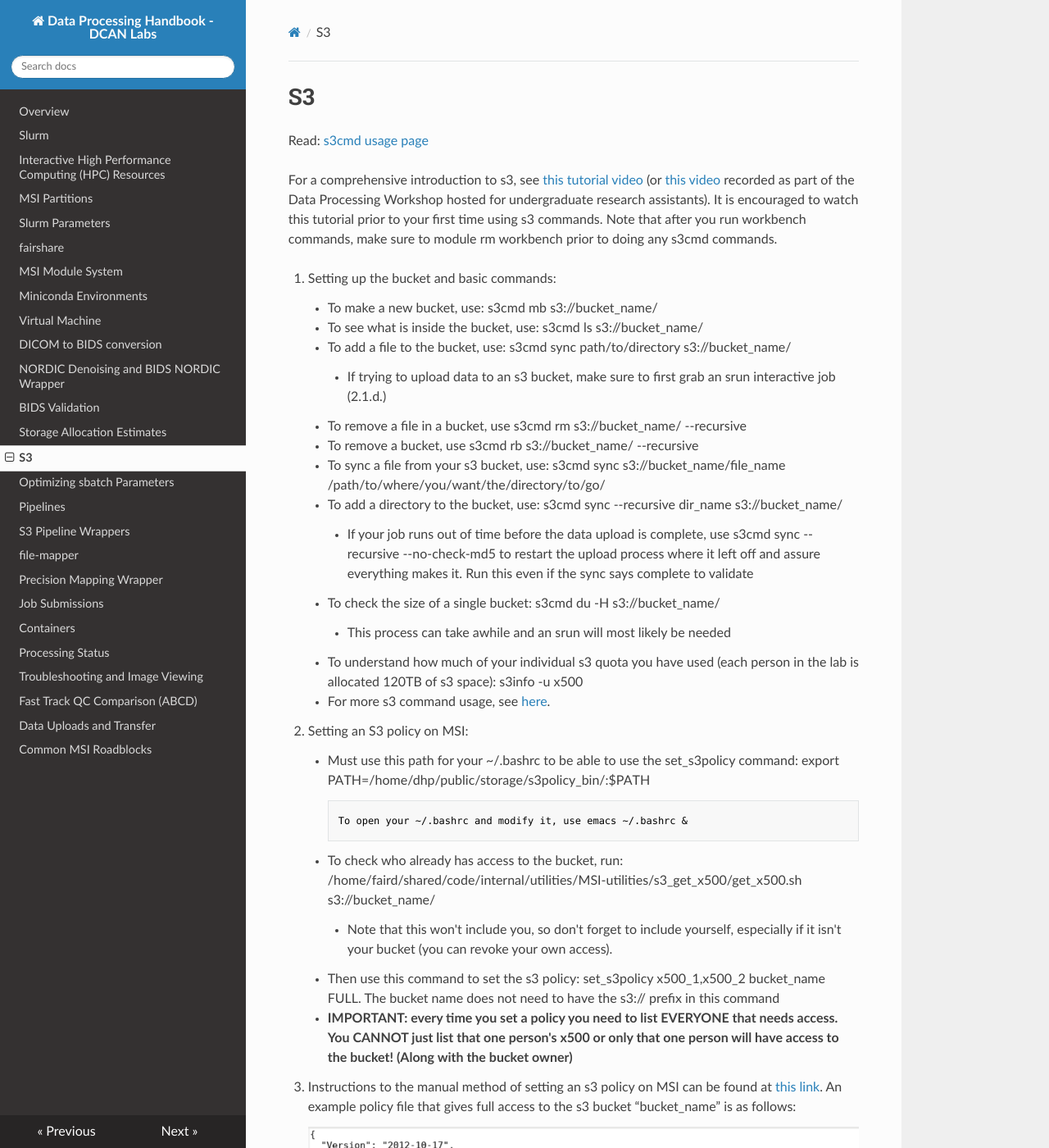
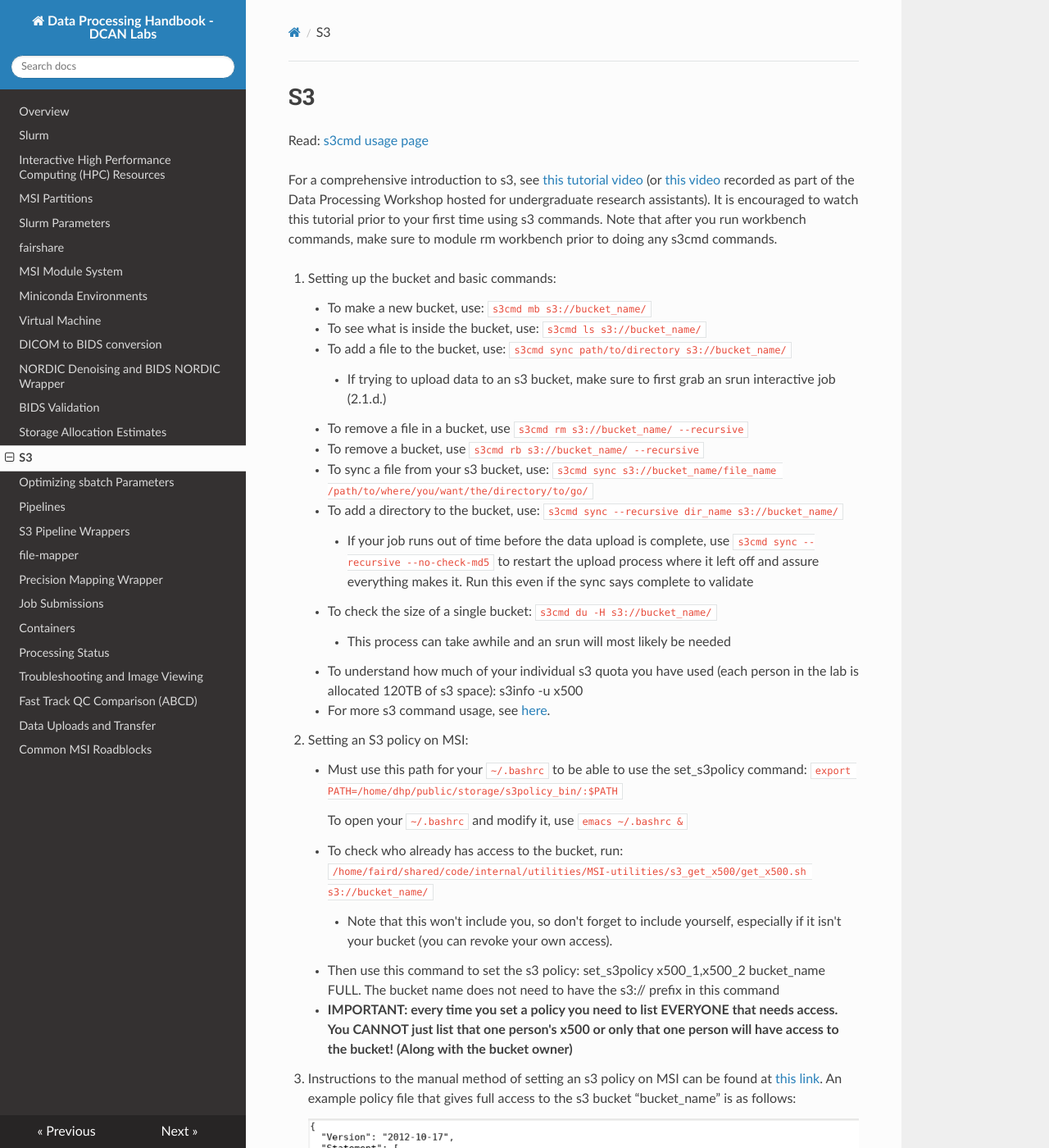
Before and after one commit to DCAN-Labs/cdni-brain, an MkDocs documentation site: the page built from docs/s3.md, in a window 1280 px wide and 1400 px high. Shown: the whole window at 82% size. Built offline with MkDocs 1.6.1, drawn with Linux system fonts in a browser that asks for light colours; nearby versions of some CDN libraries.

Commit message:
added code formatting

```diff
--- a/docs/s3.md
+++ b/docs/s3.md
@@ -9,26 +9,26 @@ For a comprehensive introduction to s3, see [this tutorial video](https://drive.
 
 18. Setting up the bucket and basic commands:
 
-    - To make a new bucket, use: s3cmd mb s3://bucket_name/
+    - To make a new bucket, use: `s3cmd mb s3://bucket_name/`
 
-    - To see what is inside the bucket, use: s3cmd ls s3://bucket_name/
+    - To see what is inside the bucket, use: `s3cmd ls s3://bucket_name/`
 
-    - To add a file to the bucket, use: s3cmd sync path/to/directory s3://bucket_name/
+    - To add a file to the bucket, use: `s3cmd sync path/to/directory s3://bucket_name/`
 
         - If trying to upload data to an s3 bucket, make sure to first grab an srun interactive job (2.1.d.)
 
-    - To remove a file in a bucket, use s3cmd rm s3://bucket_name/ --recursive
+    - To remove a file in a bucket, use `s3cmd rm s3://bucket_name/ --recursive`
 
-    - To remove a bucket, use s3cmd rb s3://bucket_name/ --recursive
+    - To remove a bucket, use `s3cmd rb s3://bucket_name/ --recursive`
 
-    - To sync a file from your s3 bucket, use: s3cmd sync s3://bucket_name/file_name /path/to/where/you/want/the/directory/to/go/
+    - To sync a file from your s3 bucket, use: `s3cmd sync s3://bucket_name/file_name /path/to/where/you/want/the/directory/to/go/`
 
-    - To add a directory to the bucket, use: s3cmd sync --recursive dir_name s3://bucket_name/
+    - To add a directory to the bucket, use: `s3cmd sync --recursive dir_name s3://bucket_name/ `
 
-        - If your job runs out of time before the data upload is complete, use s3cmd sync --recursive --no-check-md5 to restart the upload process where it left off and assure
+        - If your job runs out of time before the data upload is complete, use `s3cmd sync --recursive --no-check-md5` to restart the upload process where it left off and assure
         everything makes it. Run this even if the sync says complete to validate
 
-    - To check the size of a single bucket: s3cmd du -H s3://bucket_name/
+    - To check the size of a single bucket: `s3cmd du -H s3://bucket_name/`
 
         - This process can take awhile and an srun will most likely be needed
 
@@ -38,11 +38,11 @@ For a comprehensive introduction to s3, see [this tutorial video](https://drive.
 
 78. Setting an S3 policy on MSI:
 
-    - Must use this path for your ~/.bashrc to be able to use the set_s3policy command: export PATH=/home/dhp/public/storage/s3policy_bin/:$PATH
+    - Must use this path for your `~/.bashrc` to be able to use the set_s3policy command: `export PATH=/home/dhp/public/storage/s3policy_bin/:$PATH`
 
-            To open your ~/.bashrc and modify it, use emacs ~/.bashrc &
+        To open your `~/.bashrc` and modify it, use `emacs ~/.bashrc &`
 
-    - To check who already has access to the bucket, run: /home/faird/shared/code/internal/utilities/MSI-utilities/s3_get_x500/get_x500.sh s3://bucket_name/
+    - To check who already has access to the bucket, run: `/home/faird/shared/code/internal/utilities/MSI-utilities/s3_get_x500/get_x500.sh s3://bucket_name/`
 
         - Note that this won't include you, so don't forget to include yourself, especially if it isn't your bucket (you can revoke your own access).
 
```
